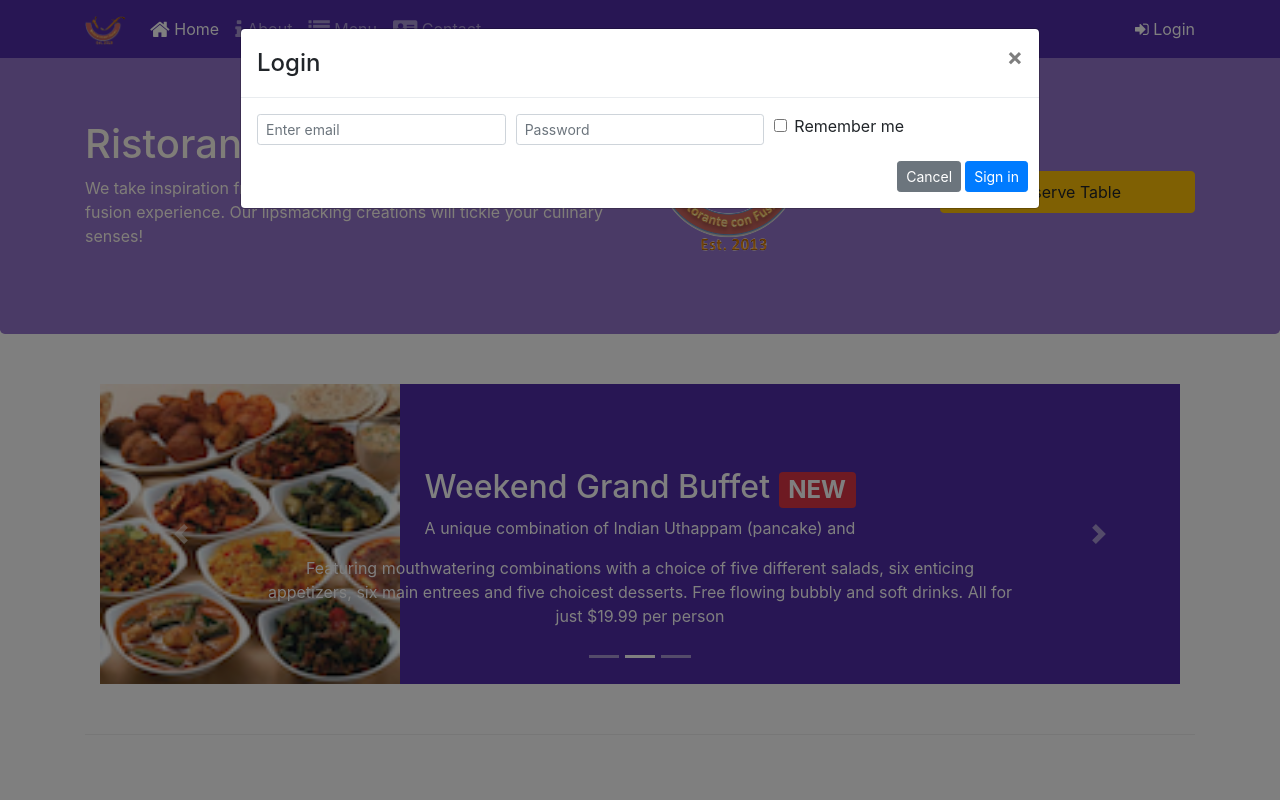
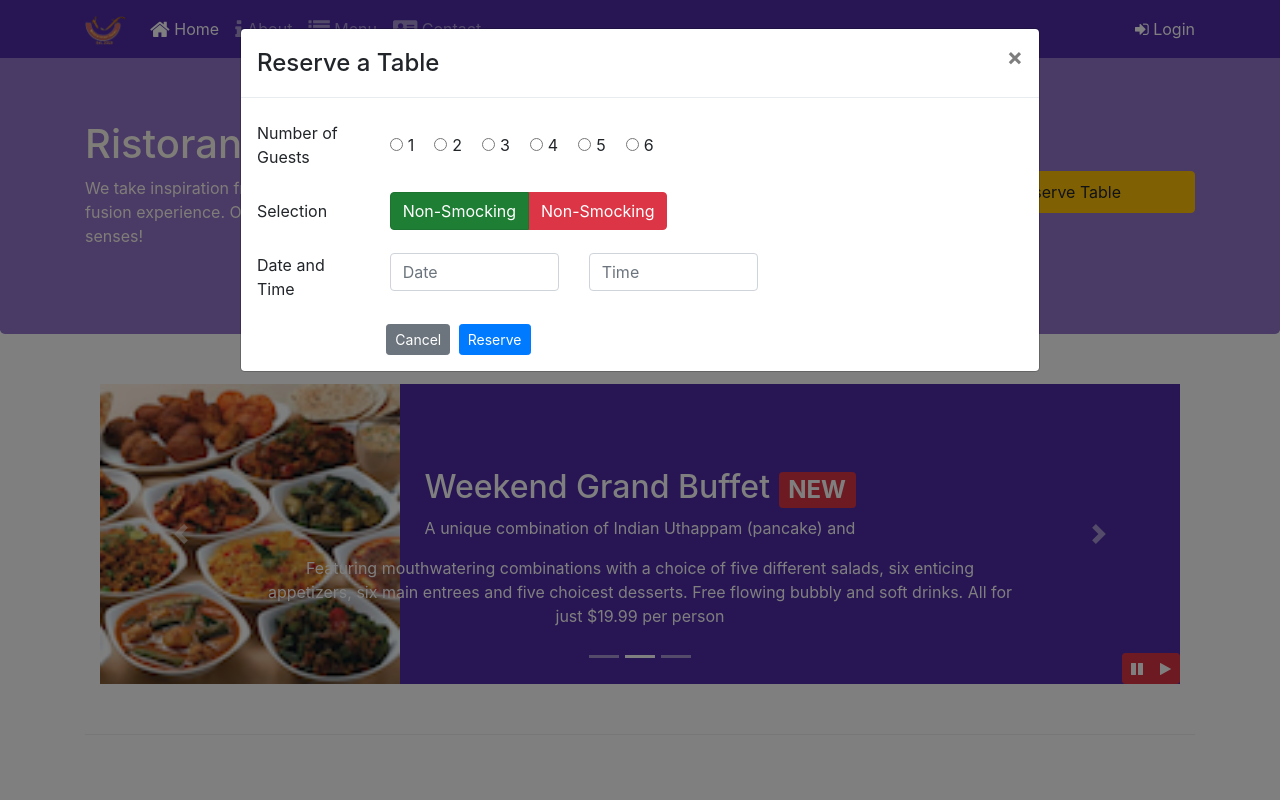
Before and after one commit to dtiwarii/Bootstrap, a website: page index.html in a window 1280 px wide. Both pictures are taken after a click on the link "Login". Shown: the top 800 px of the page. Drawn offline with nearby package versions, Linux system fonts and the light colour scheme.

Commit message:
Bootstrap & Jquery

```diff
--- a/css/styles.css
+++ b/css/styles.css
@@ -57,3 +57,9 @@ body{
     left: 0;
     min-height: 300px;
 }
+#carouselButton {
+    right:0px;
+    position: absolute;
+    bottom: 0px;
+    z-index: 1;
+}
--- a/index.html
+++ b/index.html
@@ -45,34 +45,71 @@
             <!-- Modal content-->
             <div class="modal-content">
                 <div class="modal-header">
-                    <h4 class="modal-title">Login </h4>
+                    <h4 class="modal-title">Reserve a Table </h4>
                     <button type="button" class="close" data-dismiss="modal">&times;</button>
                 </div>
                 <div class="modal-body">
                     <form>
-                        <div class="form-row">
-                            <div class="form-group col-sm-4">
-                                <label class="sr-only" for="exampleInputEmail3">Email address</label>
-                                <input type="email" class="form-control form-control-sm mr-1" id="exampleInputEmail3"
-                                    placeholder="Enter email">
+                        <div class="form-group row">
+                            <label for="nog" class="col-12 col-md-2 col-form-label">Number of Guests</label>
+                            <div class="form-row form-check-inline">
+                                <div class="form-check">
+                                    <label class="form-check-label">
+                                        <input type="radio" class="form-check-input" name="nog">1
+                                    </label>
                                 </div>
-                            <div class="form-group col-sm-4">
-                                <label class="sr-only" for="exampleInputPassword3">Password</label>
-                                <input type="password" class="form-control form-control-sm mr-1"
-                                    id="exampleInputPassword3" placeholder="Password">
+                                <div class="form-check">
+                                    <label class="form-check-label">
+                                        <input type="radio" class="form-check-input" name="nog">2
+                                    </label>
                                 </div>
-                            <div class="col-sm-auto">
                                 <div class="form-check">
-                                    <input class="form-check-input" type="checkbox">
-                                    <label class="form-check-label"> Remember me
+                                    <label class="form-check-label">
+                                        <input type="radio" class="form-check-input" name="nog">3
+                                    </label>
+                                </div>
+                                <div class="form-check">
+                                    <label class="form-check-label">
+                                        <input type="radio" class="form-check-input" name="nog">4
+                                    </label>
+                                </div>
+                                <div class="form-check">
+                                    <label class="form-check-label">
+                                        <input type="radio" class="form-check-input" name="nog">5
+                                    </label>
+                                </div>
+                                <div class="form-check">
+                                    <label class="form-check-label">
+                                        <input type="radio" class="form-check-input" name="nog">6
                                     </label>
                                 </div>
                             </div>
                         </div>
+                        <div class="form-group row">
+                            <label for="time" class="col-12 col-md-2 col-form-label">Selection</label>
+                            <div class="col-12 col-md-6">
+                                <div class="btn-group" role="group" aria-label="Basic example">
+                                    <button type="button" class="btn btn-success active">Non-Smocking</button>
+                                    <button type="button" class="btn btn-danger">Non-Smocking</button>
+                            </div>
+                        </div>
+                        </div>
+                        <div class="form-group row">
+                            <label for="time" class="col-12 col-md-2 col-form-label">Date and Time</label>
+                            <div class="col-12 col-md-3 col-form-label">
+                                <input type="text" id="time" placeholder="Date" class="form-control">
+                            </div>
+                            <div class="col-12 col-md-3 col-form-label">
+                                <input type="text" id="time" placeholder="Time" class="form-control">
+                            </div>
+                        </div>
                         <div class="form-row">
+                            <div class="offset-2 col-sm-3">
                                 <button type="button" class="btn btn-secondary btn-sm ml-auto"
                                     data-dismiss="modal">Cancel</button>
-                            <button type="submit" class="btn btn-primary btn-sm ml-1">Sign in</button>
+                                <button type="submit" class="btn btn-primary btn-sm ml-1">Reserve</button>
+                            </div>
+                        </div>
                 </div>
                 </form>
             </div>
@@ -91,9 +128,8 @@
                     <img class="img-fluid" src="./img/logo.png" alt="Logo">
                 </div>
                 <div class="col-12 col-sm-3 align-self-center">
-                    <a role="button" class="btn btn-block nav-link btn-warning" data-toggle="tooltip" data-html="true"
-                        title="Or Call us at  <br><strong>+852 12345678</strong>" data-placement="bottom"
-                        href="#myform">Reserve Table</a>
+                    <a data-toggle="modal" data-target="#loginModal" role="button"
+                        class="btn btn-block nav-link btn-warning" href="#loginModal">Reserve Table</a>
                 </div>
             </div>
         </div>
@@ -153,6 +189,15 @@
                     <a class="carousel-control-next" href="#mycarousel" role="button" data-slide="next">
                         <span class="carousel-control-next-icon"></span>
                     </a>
+                    <div class="btn-group" id="carouselButton">
+                        <button class="btn btn-danger btn-sm" id="carousel-pause">
+                            <span class="fa fa-pause"></span>
+                        </button>
+                        <button class="btn btn-danger btn-sm" id="carousel-play">
+                            <span class="fa fa-play"></span>
+                        </button>
+                    </div>
+
                 </div>
             </div>
         </div>
@@ -324,10 +369,17 @@
 <script src="node_modules/popper.js/dist/umd/popper.min.js"></script>
 <script src="node_modules/bootstrap/dist/js/bootstrap.min.js"></script>
 <script>
-    $(document).ready(function () {
-        $('[data-toggle="tooltip"]').tooltip();
+    $(document).ready(function(){
+        $("#mycarousel").carousel( { interval: 2000 } );
+        $("#carousel-pause").click(function(){
+            $("#mycarousel").carousel('pause');
+        });
+        $("#carousel-play").click(function(){
+            $("#mycarousel").carousel('cycle');
+        });
     });
 </script>
+
 </body>
 
 </html>
```
Lines whose indentation alone changed are shown as unchanged.
